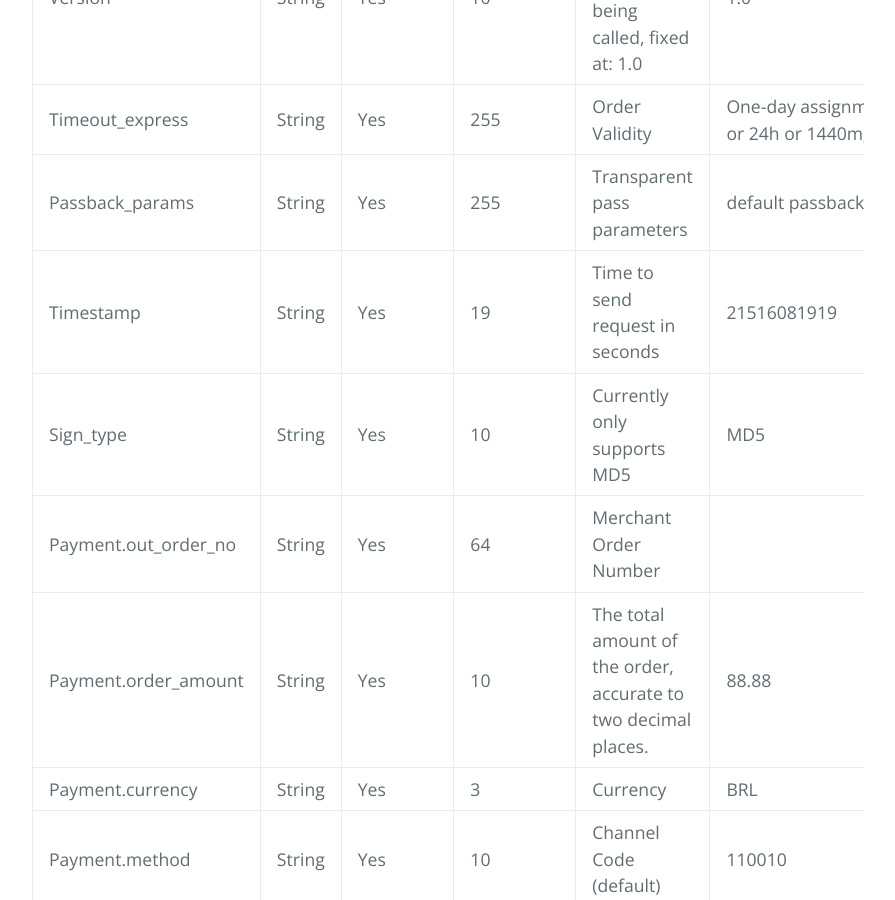
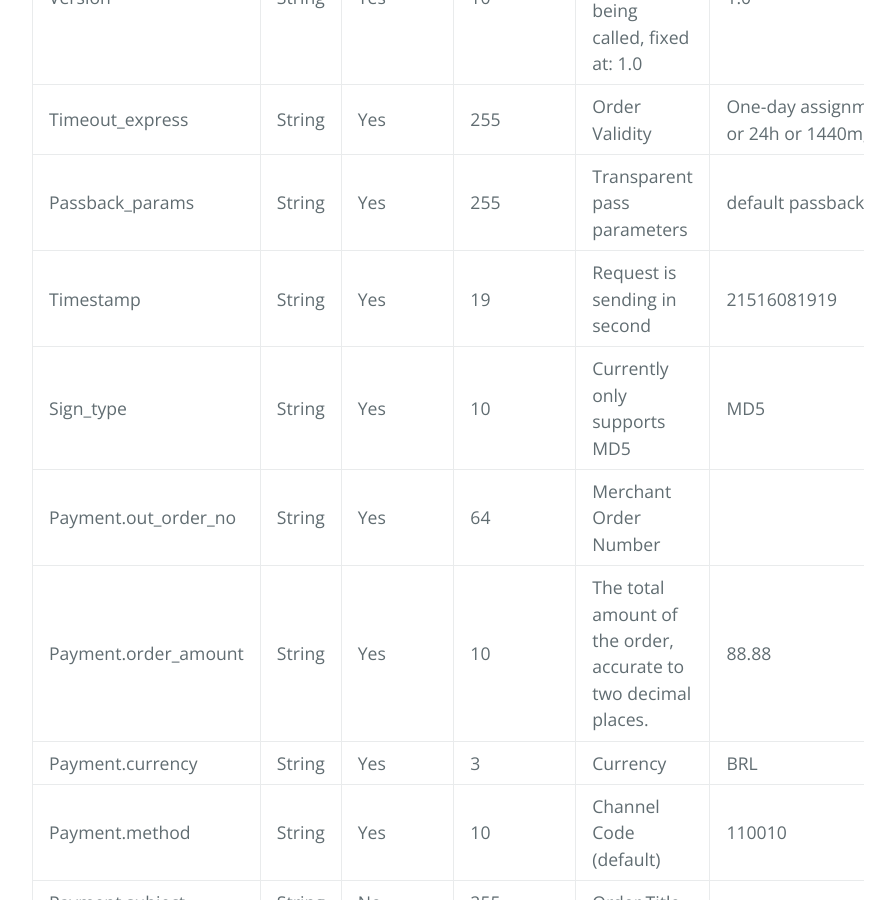
Before and after one commit to pagsmile/pagsmile.github.io, a Jekyll site: the page built from en/api/FlashPay.md, in a window 1280 px wide and 900 px high, scrolled down 1279 px. Shown: the whole window, without its empty margins (192-1087 px from the left). Built offline with Jekyll 4.4.1, drawn with Linux system fonts in a browser that asks for light colours; our own code applies the rules of GitHub Pages for plain Markdown files.

Commit message:
Update FlashPay.md

```diff
--- a/en/api/FlashPay.md
+++ b/en/api/FlashPay.md
@@ -22,7 +22,7 @@ App_id | String | Yes | 20 | pagsmile application ID assigned to the merchant |
 Version | String | Yes | 10 | The version of the interface being called, fixed at: 1.0 | 1.0
 Timeout_express | String | Yes | 255 | Order Validity | One-day assignment: 1d or 24h or 1440m;
 Passback_params | String | Yes | 255 | Transparent pass parameters | default passback_params
-Timestamp | String | Yes | 19 | Time to send request in seconds | 21516081919
+Timestamp | String | Yes | 19 | Request is sending in second | 21516081919
 Sign_type | String | Yes | 10 | Currently only supports MD5 | MD5
 Payment.out_order_no | String | Yes | 64 | Merchant Order Number |
 Payment.order_amount | String | Yes | 10 | The total amount of the order, accurate to two decimal places. | 88.88
```
